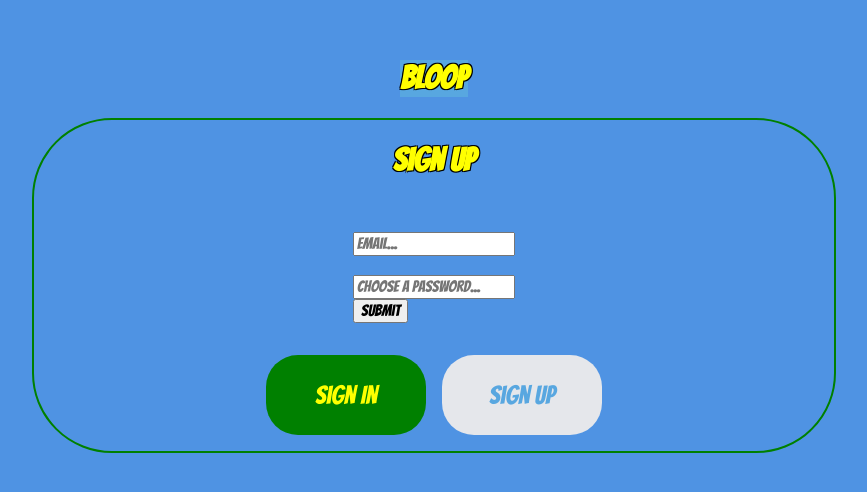
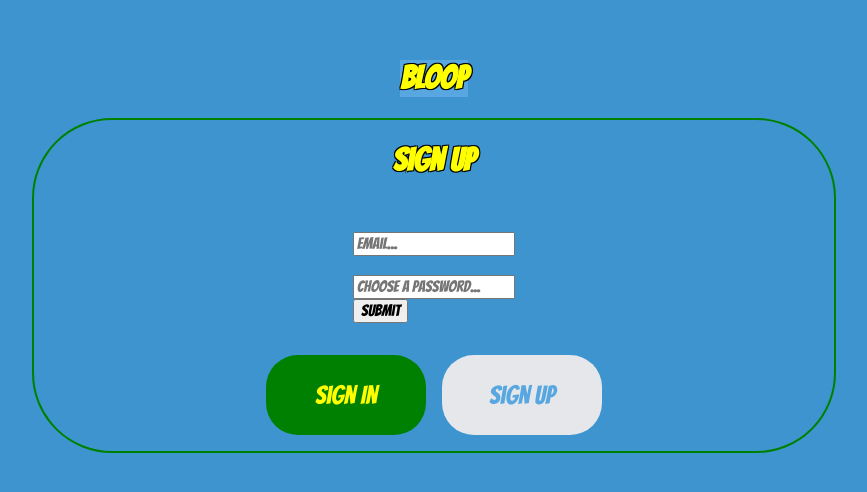
Before and after one commit to malinranden/rock-paper-scissor, a React (Vite) app: page / in a window 1280 px wide. Shown: the part 154-646 px from the top of the page, without its empty margins (206-1073 px from the left). Built offline with nearby package versions, Linux system fonts and the light colour scheme.

Commit message:
new colors

```diff
--- a/src/components/Character.css
+++ b/src/components/Character.css
@@ -26,6 +26,7 @@
     overflow: hidden;
     background-color: #008baf;
     background-color: #71abed;
+    background-color: #64bcf6;
 }
 
 .card-container > p {
@@ -39,6 +40,8 @@
 .card-container:hover {
     transform: scale(1.05);
     background-color: #8dc2ff;
+    background-color: rgb(98, 181, 237);
+    background-color: #64bcf6;
 }
 .card-container.selected {
     transform: scale(1.1);
@@ -47,6 +50,8 @@
     animation: bounce 380ms ease-out;
     background-color: #fdf497;
     background-color: #bcdfc6;
+    background-color: #8dc2ff;
+    background-color: #91d3ff;
 }
 .card-container:active {
 
--- a/src/styles/index.css
+++ b/src/styles/index.css
@@ -1,4 +1,4 @@
 body {
   /* background-color: aqua; */
-  background-color: #4f93e3;
+  background-color: #3d94ce
 }
```
